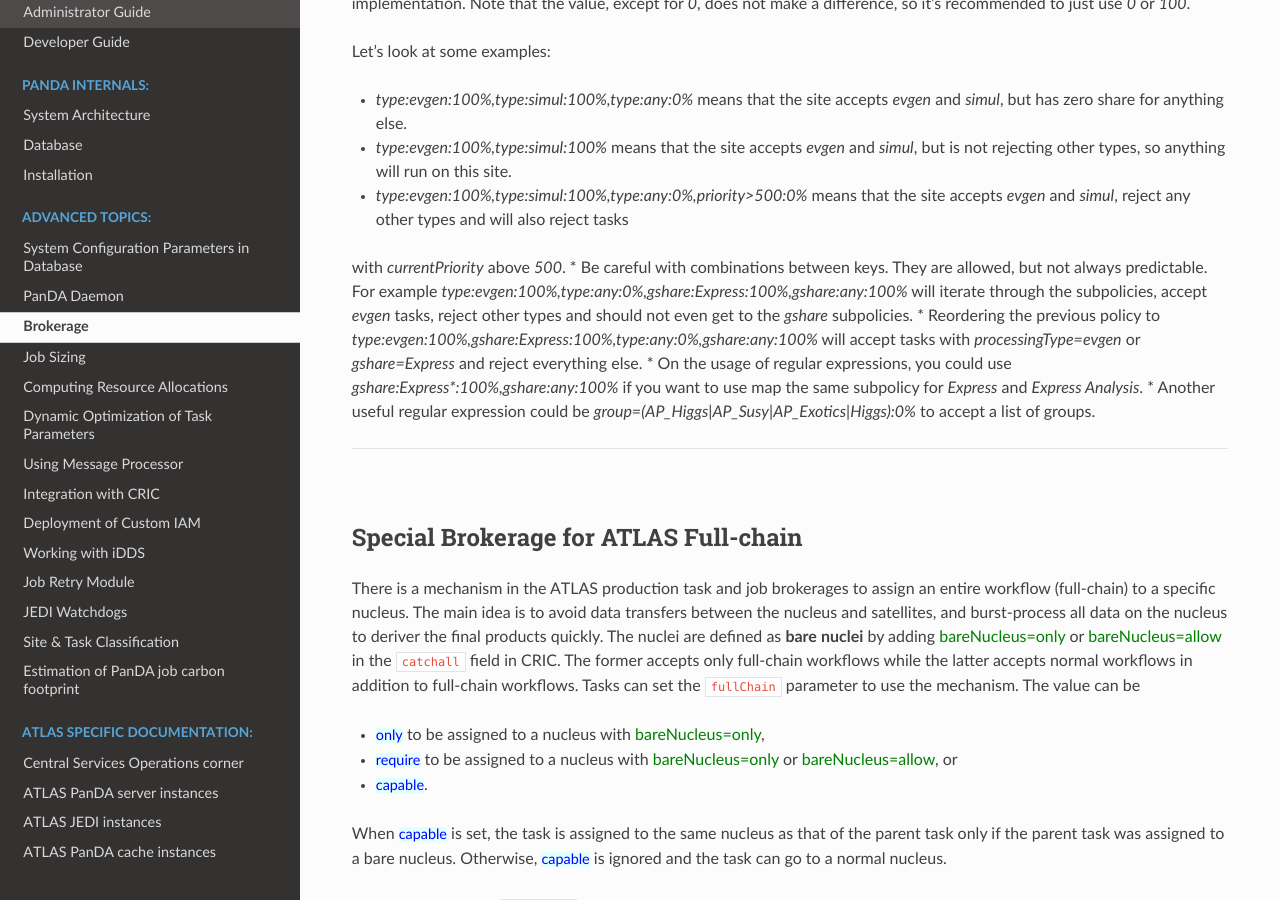
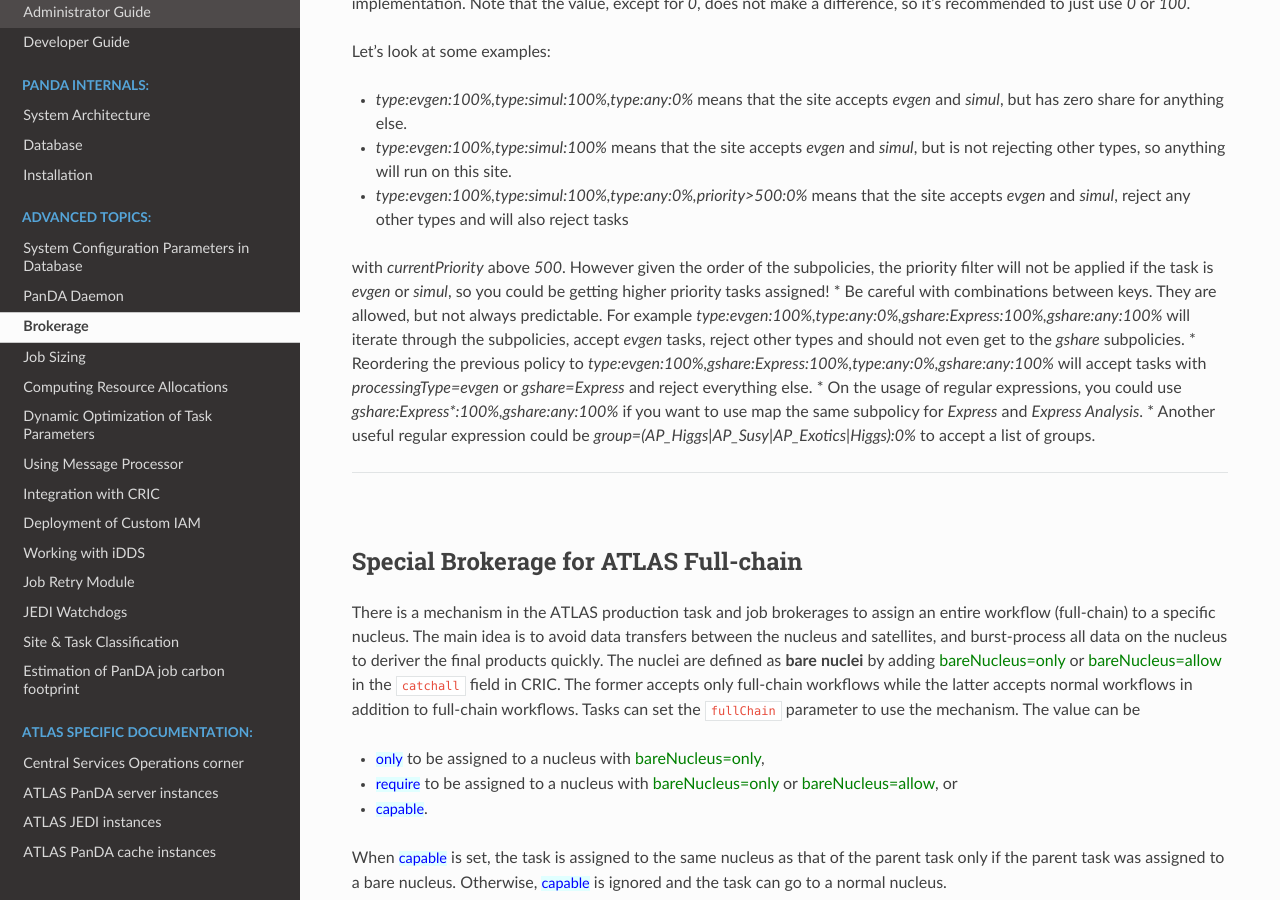
Before and after one commit to PanDAWMS/panda-docs, a Sphinx documentation site: the page built from docs/source/advanced/brokerage.rst, in a window 1280 px wide and 900 px high, scrolled down 9475 px. Built offline with Sphinx 7.4.7 and the Read the Docs theme 2.0.0, drawn with Linux system fonts in a browser that asks for light colours; pages that are not in the unit, such as notebooks, are missing from menus.

Commit message:
Zero share documentation

```diff
--- a/docs/source/advanced/brokerage.rst
+++ b/docs/source/advanced/brokerage.rst
@@ -496,7 +496,8 @@ Let's look at some examples:
 * `type:evgen:100%,type:simul:100%,type:any:0%` means that the site accepts `evgen` and `simul`, but has zero share for anything else.
 * `type:evgen:100%,type:simul:100%` means that the site accepts `evgen` and `simul`, but is not rejecting other types, so anything will run on this site.
 * `type:evgen:100%,type:simul:100%,type:any:0%,priority>500:0%` means that the site accepts `evgen` and `simul`, reject any other types and will also reject tasks
-with `currentPriority` above `500`.
+with `currentPriority` above `500`. However given the order of the subpolicies, the priority filter will not be applied if the task is `evgen` or `simul`, so you could
+be getting higher priority tasks assigned!
 * Be careful with combinations between keys. They are allowed, but not always predictable. For example `type:evgen:100%,type:any:0%,gshare:Express:100%,gshare:any:100%`
 will iterate through the subpolicies, accept `evgen` tasks, reject other types and should not even get to the `gshare` subpolicies.
 * Reordering the previous policy to `type:evgen:100%,gshare:Express:100%,type:any:0%,gshare:any:100%` will accept tasks with `processingType=evgen` or `gshare=Express` and reject everything else.
```
